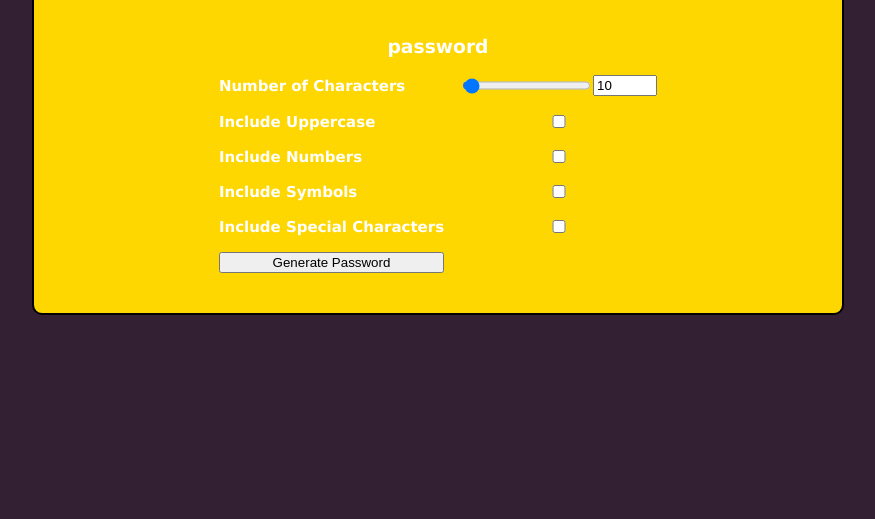
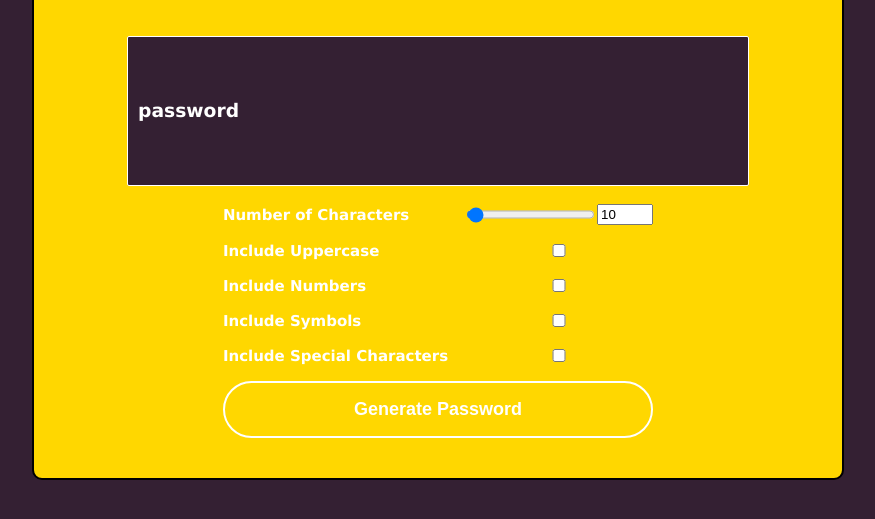
Before and after one commit to HeadbandDandy/mod3challenge, a plain HTML site: page index.html in a window 1280 px wide. Shown: the part 135-654 px from the top of the page, without its empty margins (202-1077 px from the left). Drawn offline with Linux system fonts and the light colour scheme.

Commit message:
updated styling

```diff
--- a/assets/style.css
+++ b/assets/style.css
@@ -40,3 +40,31 @@ label {
   display: flex;
   align-items: flex;
 }
+.number-input {
+  width: 3rem;
+}
+
+.password-display {
+  background-color: rgb(52, 32, 51);
+  color: white;
+  padding: 10px;
+  border: 1px solid white;
+  height: 8rem;
+  width: 600px;
+  display: flex;
+  justify-content: flex;
+  align-items: center;
+  word-break: break-all;
+  border-radius: 2px;
+}
+
+button {
+  grid-column: span 2;
+  background-color: transparent;
+  border: 2px solid white;
+  color: white;
+  padding: 1rem 1rem;
+  font-weight: bold;
+  border-radius: 2rem;
+  font-size: 18px;
+}
```
